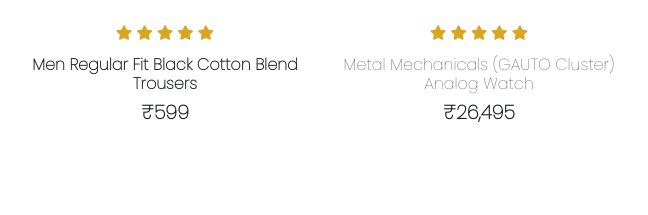
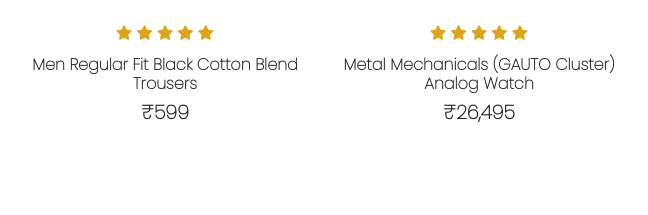
Before and after one commit to Varun-Kumar-Code/TouchToTouch, a plain HTML site: page index.html in a window 1280 px wide. Shown: the part 2465-2680 px from the top of the page, 632-1280 px from the left. Drawn offline with nearby package versions, Linux system fonts and the light colour scheme.

Commit message:
commit it

```diff
--- a/index.html
+++ b/index.html
@@ -176,7 +176,7 @@
                     <i class="fas fa-star"></i>
                     <i class="fas fa-star"></i>
                 </div>
-                <h5 class="p-name">Metal Mechanicals (GAUTO Cluster) Analog Watch</h5>
+                <h5 class="p-name try">Metal Mechanicals (GAUTO Cluster) Analog Watch</h5>
                 <h4 class="p-price">₹26,495</h4>
                 <button class="buy-btn button text-uppercase">Buy Now</button>
             </div>
```
